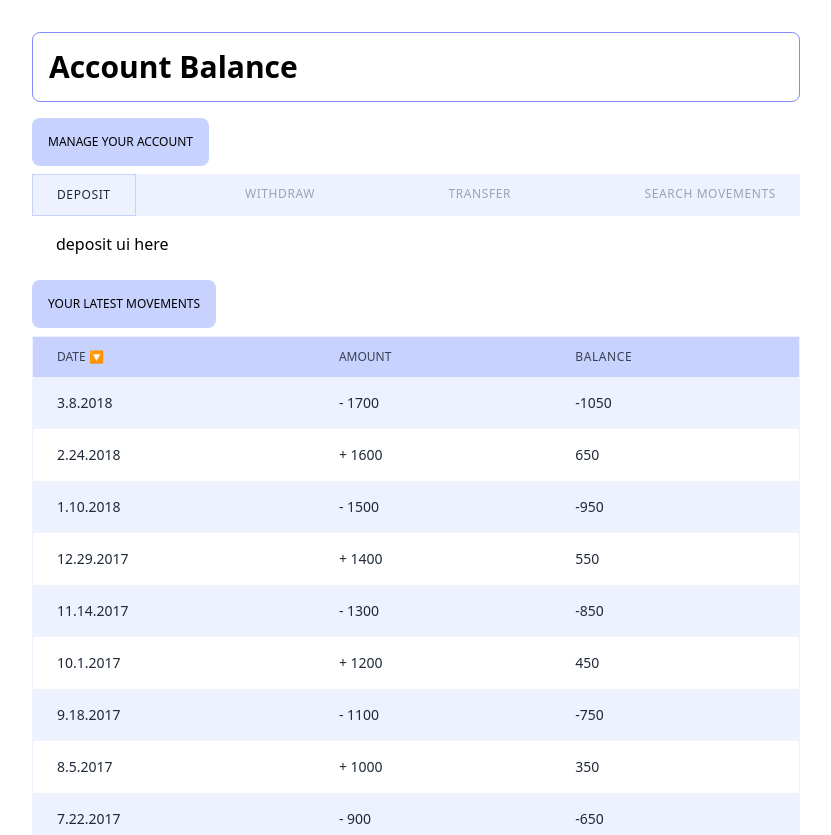
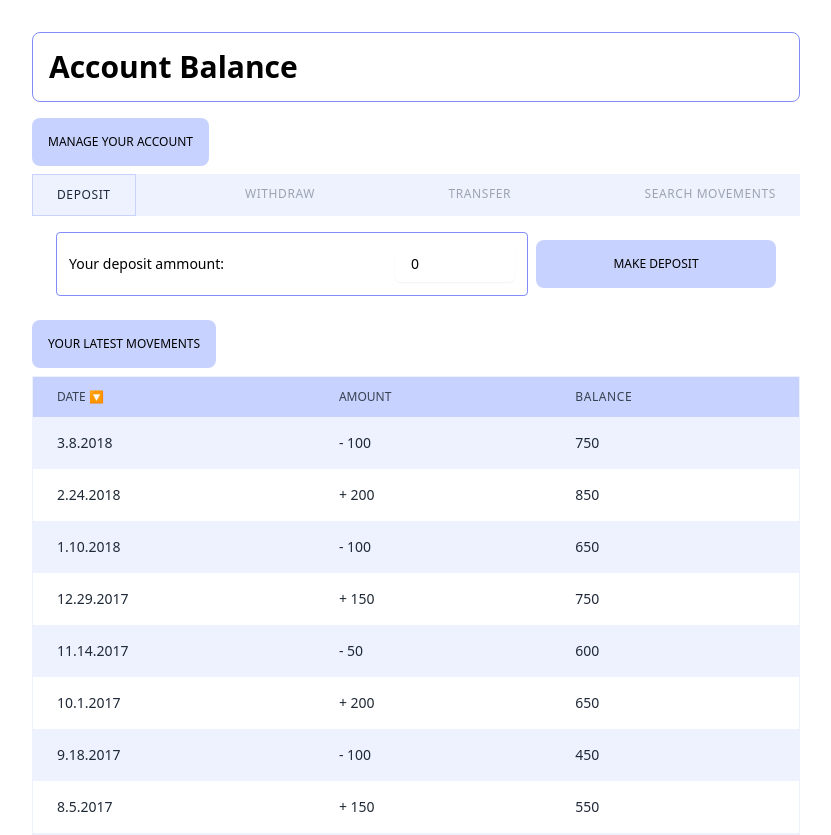
Before and after one commit to vivitt/bank-account-kata, a Next.js app: page / in a window 1280 px wide. Shown: the top 835 px of the page, without its empty margins (224-1055 px from the left). Built offline with nearby package versions, Linux system fonts and the light colour scheme.

Commit message:
add deposit functionality

```diff
--- /dev/null
+++ b/app/lib/accountActions.ts
@@ -0,0 +1,26 @@
+import { Movement } from "./definitions";
+
+export function createAccountBalance(movements: Movement[]) {
+  if(!movements[0]) {
+    return 0
+  }
+  return movements[movements.length-1].accountBalance;
+}
+
+
+export function createAccountBalanceAfterMovement(type: 'add' | 'substract', ammount: number, prevAccountBalance: number) {
+  if (type === "add") {
+    return Number(prevAccountBalance) + Number(ammount);
+  }
+  return Number(prevAccountBalance) - Number(ammount);
+}
+
+export function createDepositMovement(ammount: number, prevAccountBalance: number) {
+  const newDeposit = {
+    date: new Date().toString(),
+    ammount: ammount,
+    type: 'add',
+    accountBalance: createAccountBalanceAfterMovement('add', ammount, prevAccountBalance),
+  };
+  return newDeposit;
+}
--- a/app/lib/definitions.ts
+++ b/app/lib/definitions.ts
@@ -1,6 +1,6 @@
 export type Movement = {
   date: string;
   ammount: number;
-  type: "add" | "substract";
-  prevAccountBalance: number;
+  type: string;
+  accountBalance: number;
 };
--- a/app/lib/movements-data.ts
+++ b/app/lib/movements-data.ts
@@ -1,22 +1,122 @@
 export const movements = [
-    { "date": "August 23, 2016 10:15:30", "ammount": 100, "type": "add", "prevAccountBalance": 0 },
-    { "date": "September 15, 2016 14:20:45", "ammount": 200, "type": "subtract", "prevAccountBalance": 100 },
-    { "date": "October 1, 2016 08:30:00", "ammount": 150, "type": "add", "prevAccountBalance": -100 },
-    { "date": "November 20, 2016 16:45:15", "ammount": 300, "type": "subtract", "prevAccountBalance": 50 },
-    { "date": "December 5, 2016 09:00:00", "ammount": 250, "type": "add", "prevAccountBalance": -250 },
-    { "date": "January 18, 2017 11:30:45", "ammount": 350, "type": "subtract", "prevAccountBalance": 0 },
-    { "date": "February 14, 2017 13:15:20", "ammount": 400, "type": "add", "prevAccountBalance": -350 },
-    { "date": "March 10, 2017 17:50:30", "ammount": 500, "type": "subtract", "prevAccountBalance": 50 },
-    { "date": "April 25, 2017 12:00:00", "ammount": 600, "type": "add", "prevAccountBalance": -450 },
-    { "date": "May 30, 2017 14:35:00", "ammount": 700, "type": "subtract", "prevAccountBalance": 150 },
-    { "date": "June 15, 2017 09:10:15", "ammount": 800, "type": "add", "prevAccountBalance": -550 },
-    { "date": "July 22, 2017 16:40:30", "ammount": 900, "type": "subtract", "prevAccountBalance": 250 },
-    { "date": "August 5, 2017 10:25:50", "ammount": 1000, "type": "add", "prevAccountBalance": -650 },
-    { "date": "September 18, 2017 15:00:00", "ammount": 1100, "type": "subtract", "prevAccountBalance": 350 },
-    { "date": "October 1, 2017 18:15:45", "ammount": 1200, "type": "add", "prevAccountBalance": -750 },
-    { "date": "November 14, 2017 20:30:00", "ammount": 1300, "type": "subtract", "prevAccountBalance": 450 },
-    { "date": "December 29, 2017 22:45:30", "ammount": 1400, "type": "add", "prevAccountBalance": -850 },
-    { "date": "January 10, 2018 08:15:00", "ammount": 1500, "type": "subtract", "prevAccountBalance": 550 },
-    { "date": "February 24, 2018 12:50:45", "ammount": 1600, "type": "add", "prevAccountBalance": -950 },
-    { "date": "March 8, 2018 11:20:30", "ammount": 1700, "type": "subtract", "prevAccountBalance": 650 }
-  ]
+  {
+    date: new Date("Tue Aug 23 2016 10:15:30 GMT+0200"),
+    ammount: 100,
+    type: "add",
+    accountBalance: 100,
+  },
+  {
+    date: new Date("Thu Sep 15 2016 14:20:45 GMT+0200"),
+    ammount: 50,
+    type: "subtract",
+    accountBalance: 50,
+  },
+  {
+    date: new Date("Sat Oct 01 2016 08:30:00 GMT+0200"),
+    ammount: 200,
+    type: "add",
+    accountBalance: 250,
+  },
+  {
+    date: new Date("Sun Nov 20 2016 16:45:15 GMT+0200"),
+    ammount: 300,
+    type: "subtract",
+    accountBalance: -50,
+  },
+  {
+    date: new Date("Mon Dec 05 2016 09:00:00 GMT+0200"),
+    ammount: 150,
+    type: "add",
+    accountBalance: 100,
+  },
+  {
+    date: new Date("Wed Jan 18 2017 11:30:45 GMT+0200"),
+    ammount: 200,
+    type: "subtract",
+    accountBalance: -100,
+  },
+  {
+    date: new Date("Tue Feb 14 2017 13:15:20 GMT+0200"),
+    ammount: 250,
+    type: "add",
+    accountBalance: 150,
+  },
+  {
+    date: new Date("Fri Mar 10 2017 17:50:30 GMT+0200"),
+    ammount: 100,
+    type: "subtract",
+    accountBalance: 50,
+  },
+  {
+    date: new Date("Tue Apr 25 2017 12:00:00 GMT+0200"),
+    ammount: 200,
+    type: "add",
+    accountBalance: 250,
+  },
+  {
+    date: new Date("Tue May 30 2017 14:35:00 GMT+0200"),
+    ammount: 50,
+    type: "subtract",
+    accountBalance: 200,
+  },
+  {
+    date: new Date("Thu Jun 15 2017 09:10:15 GMT+0200"),
+    ammount: 300,
+    type: "add",
+    accountBalance: 500,
+  },
+  {
+    date: new Date("Sat Jul 22 2017 16:40:30 GMT+0200"),
+    ammount: 100,
+    type: "subtract",
+    accountBalance: 400,
+  },
+  {
+    date: new Date("Sat Aug 05 2017 10:25:50 GMT+0200"),
+    ammount: 150,
+    type: "add",
+    accountBalance: 550,
+  },
+  {
+    date: new Date("Mon Sep 18 2017 15:00:00 GMT+0200"),
+    ammount: 100,
+    type: "subtract",
+    accountBalance: 450,
+  },
+  {
+    date: new Date("Sun Oct 01 2017 18:15:45 GMT+0200"),
+    ammount: 200,
+    type: "add",
+    accountBalance: 650,
+  },
+  {
+    date: new Date("Tue Nov 14 2017 20:30:00 GMT+0200"),
+    ammount: 50,
+    type: "subtract",
+    accountBalance: 600,
+  },
+  {
+    date: new Date("Fri Dec 29 2017 22:45:30 GMT+0200"),
+    ammount: 150,
+    type: "add",
+    accountBalance: 750,
+  },
+  {
+    date: new Date("Wed Jan 10 2018 08:15:00 GMT+0200"),
+    ammount: 100,
+    type: "subtract",
+    accountBalance: 650,
+  },
+  {
+    date: new Date("Sat Feb 24 2018 12:50:45 GMT+0200"),
+    ammount: 200,
+    type: "add",
+    accountBalance: 850,
+  },
+  {
+    date: new Date("Thu Mar 08 2018 11:20:30 GMT+0200"),
+    ammount: 100,
+    type: "subtract",
+    accountBalance: 750,
+  },
+];
--- a/app/page.tsx
+++ b/app/page.tsx
@@ -5,23 +5,43 @@ import MovementsGrid from "./ui/MovementsGrid";
 import ActionPanelGroup from "./ui/ActionsPanelGroup";
 import ActionPanel from "./ui/ActionPanel";
 import SectionLabel from "./ui/SectionLabel";
+import DepositForm from "./ui/DepositForm";
+import { createAccountBalance, createDepositMovement } from "./lib/accountActions";
 
 export default function Page() {
   const [userMovements, setUserMovements] = useState(movements);
-  const [accountBalance, setAccountBalance] = useState(0);
+  const [accountBalance, setAccountBalance] = useState(createAccountBalance(userMovements))
+
+  const createDeposit = (ammount: number, accountBalance: number) => {
+
+    const newDeposit = createDepositMovement(ammount, accountBalance)
+
+    setUserMovements(
+      [...userMovements, newDeposit]
+    );
+
+    setAccountBalance(newDeposit.accountBalance)
+
+  };
+
   return (
     <main className="flex flex-col w-3/5 mx-auto my-6">
       <h1 className=" text-3xl font-bold p-4 my-2 justify-center rounded-lg border border-indigo-400">
         Account Balance
       </h1>
       <section>
-        <SectionLabel title="Manage Your Account"> </SectionLabel>
+      <SectionLabel>Manage Your Account</SectionLabel>
         <ActionPanelGroup
           panels={[
             {
               id: "deposit",
               header: "Deposit",
-              content: <p>deposit ui here</p>,
+              content: (
+                <DepositForm
+                  createDeposit={createDeposit}
+                  accountBalance={accountBalance}
+                />
+              ),
             },
             {
               id: "withdraw",
@@ -45,10 +65,9 @@ export default function Page() {
         ></ActionPanelGroup>
       </section>
       <section>
-        <SectionLabel title="Your Latest Movements"> </SectionLabel>
+        <SectionLabel>Your Latest Movements </SectionLabel>
         <MovementsGrid
           movements={userMovements}
-          balance={accountBalance}
         ></MovementsGrid>
       </section>
     </main>
--- /dev/null
+++ b/app/ui/DepositForm.tsx
@@ -0,0 +1,33 @@
+import { useState } from "react";
+
+export default function DepositForm({ createDeposit, accountBalance }) {
+  const [value, setValue] = useState(0);
+
+  return (
+    <div className="grid grid-cols-3 text-xs font-medium ">
+      <label className="col-span-2 px-3 mr-2 flex items-center justify-between border border-indigo-400  text-sm font-medium rounded ">
+        Your deposit ammount:
+        <input
+          type="number"
+          id="deposit-amount"
+          name="deposit-amount"
+          className="px-4 py-2 ml-2 rounded-md shadow-sm"
+          aria-required="true"
+          min="0"
+          max="1000"
+          onChange={(e) => setValue(e.target.value)}
+          value={value}
+        />
+      </label>
+      <button
+        className="col-span-1 flex align-center justify-center rounded-lg bg-indigo-200 p-4 my-2 uppercase hover:bg-indigo-400"
+        onClick={() => {
+          createDeposit(value, accountBalance);
+          setValue(0);
+        }}
+      >
+        Make Deposit
+      </button>
+    </div>
+  );
+}
--- a/app/ui/MovementsGrid.tsx
+++ b/app/ui/MovementsGrid.tsx
@@ -9,16 +9,6 @@ export default function MovementsGrid({
   movements: Movement[];
 }) {
   const [sortDirectionDescending, setSortDirectionDescending] = useState(true);
-
-  const [sortedMovements, setSortedMovements] = useState(
-    sortDirectionDescending
-      ? movements.sort((a, b) => {
-          return new Date(b.date) - new Date(a.date);
-        })
-      : movements.sort((a, b) => {
-          return new Date(a.date) - new Date(b.date);
-        })
-  );
 
   const onClickSortButton = () => {
     setSortDirectionDescending(!sortDirectionDescending);
@@ -53,7 +43,12 @@ export default function MovementsGrid({
         </tr>
       </thead>
       <tbody>
-        {sortedMovements.map((movement) => {
+        {sortDirectionDescending
+          ? movements
+              .sort((a, b) => {
+                return new Date(b.date) - new Date(a.date);
+              })
+              .map((movement) => {
                 return (
                   <tr
                     key={new Date(movement.date).getTime()}
@@ -68,9 +63,31 @@ export default function MovementsGrid({
                         : `- ${movement.ammount}`}
                     </td>
                     <td className="px-6 py-4 whitespace-nowrap text-sm text-gray-800">
+                      {movement.accountBalance}
+                    </td>
+                  </tr>
+                );
+              })
+          : movements
+              .sort((a, b) => {
+                return new Date(a.date) - new Date(b.date);
+              })
+              .map((movement) => {
+                return (
+                  <tr
+                    key={new Date(movement.date).getTime()}
+                    className="bg-white odd:bg-indigo-50 hover:bg-indigo-100"
+                  >
+                    <td className="px-6 py-4 whitespace-nowrap text-sm font-medium text-gray-800">
+                      {formatDate(movement.date)}
+                    </td>
+                    <td className="px-6 py-4 whitespace-nowrap text-sm text-gray-800">
                       {movement.type === "add"
-                  ? movement.prevAccountBalance + movement.ammount
-                  : movement.prevAccountBalance - movement.ammount}
+                        ? `+ ${movement.ammount}`
+                        : `- ${movement.ammount}`}
+                    </td>
+                    <td className="px-6 py-4 whitespace-nowrap text-sm text-gray-800">
+                      {movement.accountBalance}
                     </td>
                   </tr>
                 );
--- a/app/ui/SectionLabel.tsx
+++ b/app/ui/SectionLabel.tsx
@@ -1,7 +1,8 @@
-export default function SectionLabel({
-    title,
-  }: {
-    title: string;
-  })  {
-  return <h2 className="max-w-fit flex align-center justofy-center rounded-lg bg-indigo-200 p-4 my-2 text-left text-xs font-medium uppercase ">{title}</h2>;
+import { PropsWithChildren, ReactNode } from "react";
+type Props = {
+  children: ReactNode;
+};
+
+export default function SectionLabel(props: PropsWithChildren<Props>)  {
+  return <h2 className="max-w-fit flex align-center justofy-center rounded-lg bg-indigo-200 p-4 my-2 text-left text-xs font-medium uppercase ">{props.children}</h2>;
 }
```
Lines whose indentation alone changed are shown as unchanged.
